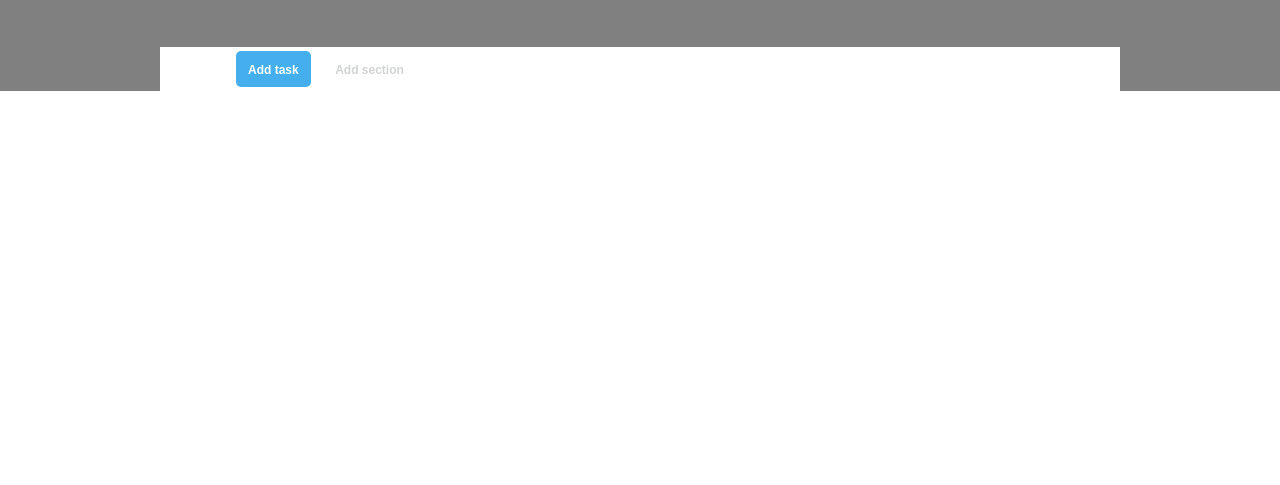
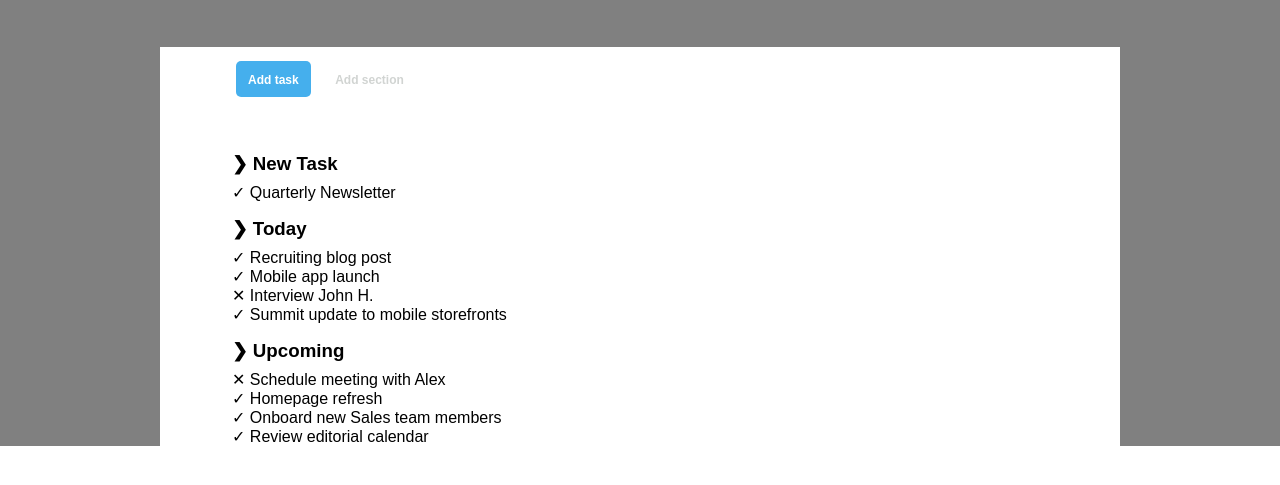
Before and after one commit to nicoargiolas/html-css-toboolist, a plain HTML site: page index.html in a window 1280 px wide. Shown: the part 63-548 px from the top of the page. Drawn offline with Linux system fonts and the light colour scheme.

Commit message:
Creazione bozza elenchi

```diff
--- a/css/style.css
+++ b/css/style.css
@@ -40,6 +40,11 @@ main{
 
 /* Proprietà bottoni */
 
+.buttons {
+    padding-top: 10px;
+    margin-bottom: 36px;
+}
+
 .btn {
     display: inline-block;
     height: 36px;
@@ -63,3 +68,8 @@ main{
     color: #D1D4D2;
     border-color: #D1D4D2;
 }
+
+.title{
+    padding-bottom: 8px;
+    padding-top: 16px;
+}
--- a/index.html
+++ b/index.html
@@ -20,15 +20,46 @@
         <div class="container1">
             <div class="container2">
                 <!-- Tasti -->
-                <section>
+                <section class="buttons">
                     <span class="btn blue-btn"> <strong> Add task </strong></span>
                     <span class="btn white-btn"> <strong> Add section </strong> </span>
                 </section>
+                <!-- Elenchi con spunte e dettagli -->
+                <article>
+                    <section>
+                        <h3 class="title"> &#10095; New Task </h3>
+
+                        <p> <span> &#10003; </span> Quarterly Newsletter </p>
+                    </section>
+
+                    <section>
+                        <h3 class="title"> &#10095; Today </h3>
+
+                        <p> <span> &#10003; </span> Recruiting blog post </p>
+                        <p> <span> &#10003; </span> Mobile app launch </p>
+                        <p> <span> &#10005; </span> Interview John H. </p>
+                        <p> <span> &#10003; </span> Summit update to mobile storefronts </p>
+                    </section>
+
+
+                    <section>
+                        <h3 class="title"> &#10095; Upcoming </h3>
+
+                        <p> <span> &#10005; </span> Schedule meeting with Alex </p>
+                        <p> <span> &#10003; </span> Homepage refresh </p>
+                        <p> <span> &#10003; </span> Onboard new Sales team members </p>
+                        <p> <span> &#10003; </span> Review editorial calendar </p>
+                    </section>
+
+                </article>
             </div>
-            <!-- Elenchi con spunte e dettagli -->
+
+
+
 
         </div>
     </main>
 
+
 </body>
 </html>
```
